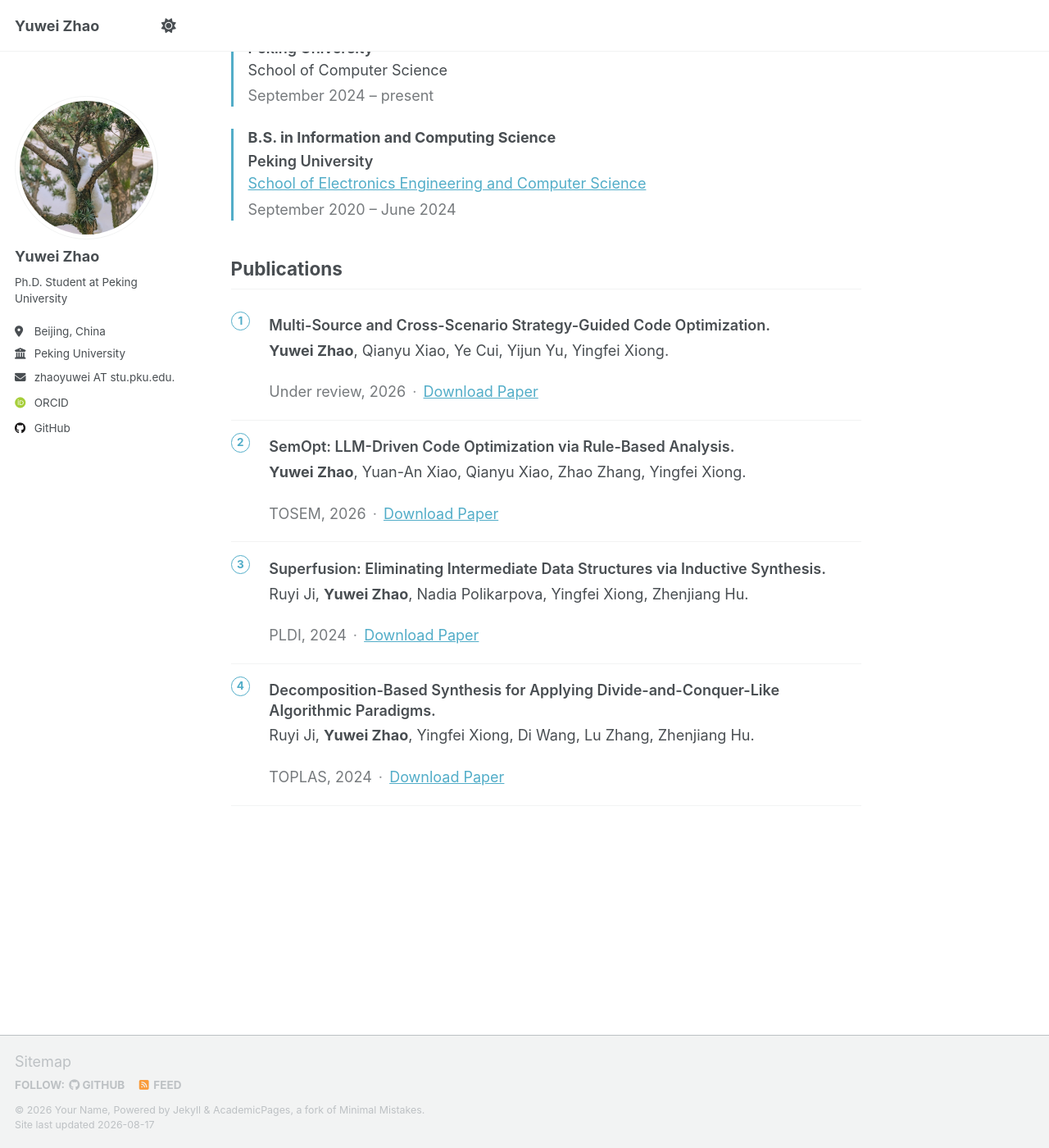
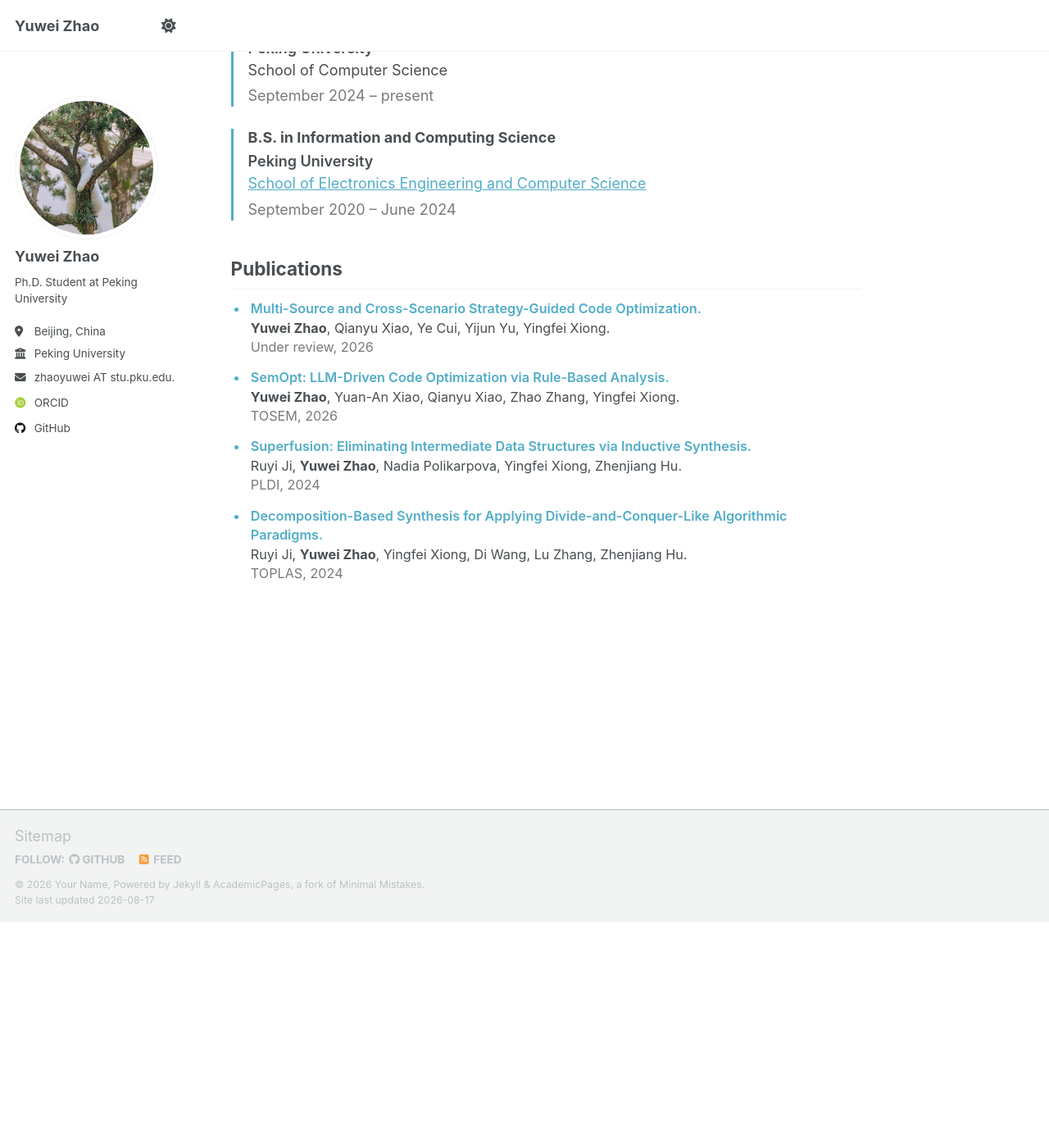
Before and after one commit to fyrsta7/fyrsta7.github.io, a Jekyll site: the page built from _pages/about.md, in a window 1280 px wide and 1400 px high, scrolled down 279 px. Shown: the whole window at 82% size. Built offline with Jekyll 4.4.1, drawn with Linux system fonts in a browser that asks for light colours; some web fonts are replaced; a script that is not in the unit is left out; after the commit the page ends 1404 px from its top, so only the background shows below that.

Commit message:
Simplify publication list layout

```diff
--- a/_includes/archive-single.html
+++ b/_includes/archive-single.html
@@ -28,7 +28,11 @@
 
     {% if post.collection == 'publications' %}
       <h3 class="archive__item-title" itemprop="headline">
-        <span class="publication__title">{{ post.papertitle | default: title }}</span>
+        {% if post.paperurl %}
+          <a class="publication__title" href="{{ post.paperurl }}">{{ post.papertitle | default: title }}</a>
+        {% else %}
+          <span class="publication__title">{{ post.papertitle | default: title }}</span>
+        {% endif %}
       </h3>
       {% if post.authors %}
         {% assign highlighted_authors = post.authors | replace: "Yuwei Zhao", "<strong>Yuwei Zhao</strong>" %}
@@ -83,7 +87,7 @@
       <p>Recommended citation: {{ post.citation }}</p>
     {% elsif post.paperurl and post.bibtexurl %}
       <p><a href=" {{ post.paperurl }} ">Download Paper</a> | <a href="{{ post.bibtexurl }}">Download Bibtex</a></p>
-    {% elsif post.paperurl %}
+    {% elsif post.paperurl and post.collection != 'publications' %}
       <p class="publication__links"><a href="{{ post.paperurl }}">Download Paper</a></p>
     {% elsif post.slidesurl and post.bibtexurl %}
       <p><a href="{{ post.slidesurl }}">Download Slides</a> | <a href="{{ post.bibtexurl }}">Download Bibtex</a></p>
--- a/_includes/publications-list.html
+++ b/_includes/publications-list.html
@@ -1,8 +1,8 @@
 {% assign sorted_publications = site.publications | sort: "date" | reverse %}
-<ol class="publication-list">
+<ul class="publication-list">
 {% for post in sorted_publications %}
 <li class="publication-list__item">
 {% include archive-single.html type="publication" %}
 </li>
 {% endfor %}
-</ol>
+</ul>
--- a/_sass/layout/_homepage.scss
+++ b/_sass/layout/_homepage.scss
@@ -34,85 +34,56 @@
 }
 
 .publication-list {
-  margin: 0.5em 0 2em;
-  padding: 0;
-  list-style: none;
-  counter-reset: publication-counter;
+  margin: 0.75em 0 2em;
+  padding-left: 1.35em;
+  font-size: 0.9em;
+  line-height: 1.45;
+  list-style: disc outside;
 
   &__item {
-    position: relative;
-    margin: 0;
-    padding: 1.15em 0 1.15em 2.6em;
-    border-top: 1px solid var(--global-border-color);
-    counter-increment: publication-counter;
+    margin: 0 0 0.85em;
+    padding-left: 0.15em;
 
-    &:first-child {
-      border-top: 0;
+    &:last-child {
+      margin-bottom: 0;
     }
 
-    &:last-child {
-      border-bottom: 1px solid var(--global-border-color);
-    }
-
-    &::before {
-      position: absolute;
-      top: 1.15em;
-      left: 0;
-      display: inline-flex;
-      align-items: center;
-      justify-content: center;
-      width: 1.75em;
-      height: 1.75em;
+    &::marker {
       color: var(--global-link-color);
-      font-size: $type-size-6;
-      font-weight: 700;
-      line-height: 1;
-      border: 1px solid var(--global-link-color);
-      border-radius: 50%;
-      content: counter(publication-counter);
     }
   }
 
   .archive__item-title {
-    margin: 0 0 0.3em;
-    font-size: $type-size-5;
-    line-height: 1.35;
+    margin: 0;
+    font-family: inherit;
+    font-size: 1em;
+    font-weight: 600;
+    line-height: 1.45;
   }
 
-  .archive__item:hover .archive__item-title {
+  .publication__title {
     text-decoration: none;
+
+    &:hover {
+      text-decoration: underline;
     }
   }
 
-.publication__item {
+  .publication__item,
+  .publication__authors,
+  .publication__meta {
     margin: 0;
+    font-size: 1em;
+    line-height: 1.45;
   }
 
-.publication__authors {
-  margin: 0 0 0.2em;
-  font-size: $type-size-6;
-  line-height: 1.45;
-
-  strong {
+  .publication__authors strong {
     font-weight: 700;
-  }
-}
-
-.publication__meta,
-.publication__links {
-  display: inline;
-  margin: 0;
-  font-size: $type-size-6;
   }
 
   .publication__meta {
+    display: block;
     color: var(--global-text-color);
     opacity: 0.75;
   }
-
-.publication__links::before {
-  margin: 0 0.45em;
-  color: var(--global-text-color);
-  content: "·";
-  opacity: 0.6;
 }
```
Lines whose indentation alone changed are shown as unchanged.
